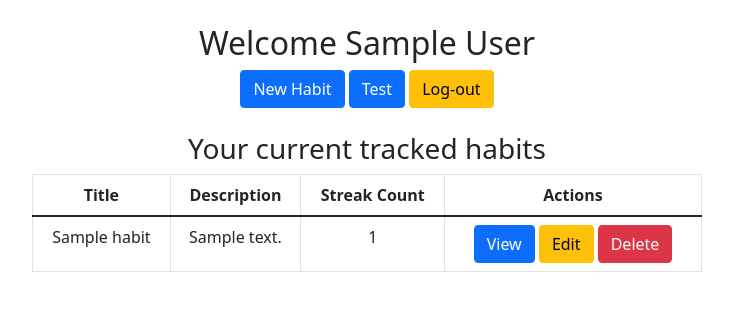
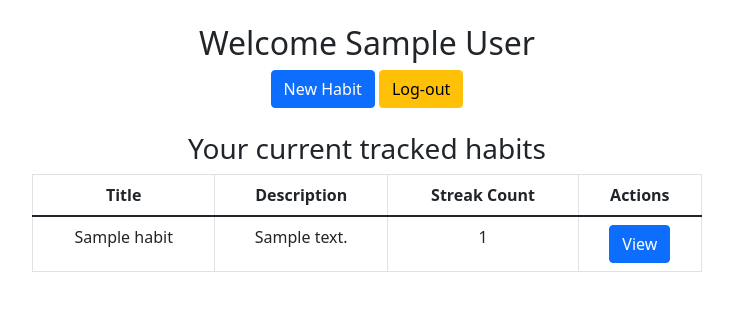
Before and after one commit to aschoch10/habitTracker, a Flask app: template flask_app/templates/dashboard.html in a window 1280 px wide. Shown: the top 311 px of the page, without its empty margins (273-1006 px from the left). Run offline with Flask 2, Linux system fonts and the light colour scheme; the template is opened without the code that fills it: most values are stand-ins (such as "Sample title", 1, 10 or a date in 2020).

Commit message:
fixed schema, create done

```diff
--- a/flask_app/models/habit.py
+++ b/flask_app/models/habit.py
@@ -34,10 +34,9 @@ class Habit:
             habits.append(Habit(row))
         return habits
 
-# todo fix schema in workbench
     @classmethod
     def create(cls, data):
-        query = "INSERT into habits (users_id, name, description, streak_count) VALUES (%(user_id)s, %(name)s, %(description)s, %(streak_count)s);"
+        query = "INSERT into habits (user_id, name, description, streak_count) VALUES (%(user_id)s, %(name)s, %(description)s, %(streak_count)s);"
         return connectToMySQL(cls.schema).query_db(query, data)
 
 # todo add validations for form input
--- a/flask_app/templates/dashboard.html
+++ b/flask_app/templates/dashboard.html
@@ -15,7 +15,7 @@
             <!-- this button doesn't work, is in habit controller -->
             <a href="/habits/new"><button class="btn btn-primary">New Habit</button></a>
             <!-- this button only works because test is in user controller -->
-            <a href="/test"><button class="btn btn-primary">Test</button></a>
+            <!-- <a href="/test"><button class="btn btn-primary">Test</button></a> -->
             <!-- this button works, user controller  -->
             <a href="/logout"><button class="btn btn-warning">Log-out</button></a>
 <br>
@@ -38,10 +38,7 @@
                             <td>{{habit.streak_count}}</td>
                             <td>
                                 <a href="/habits/{{   habit.id  }}"><button class="btn btn-primary">View</button></a>
-                                {%  if logged_in_user.id == habit.user.id  %}
-                                <a href="/habits/{{  habit.id  }}/edit"><button class="btn btn-warning">Edit</button></a>
-                                <a href="/habits/{{  habit.id  }}/destroy"><button class="btn btn-danger">Delete</button></a>
-                            {% endif %}
+
                         </td>
                     </tr>
                     {% endfor  %}
```
